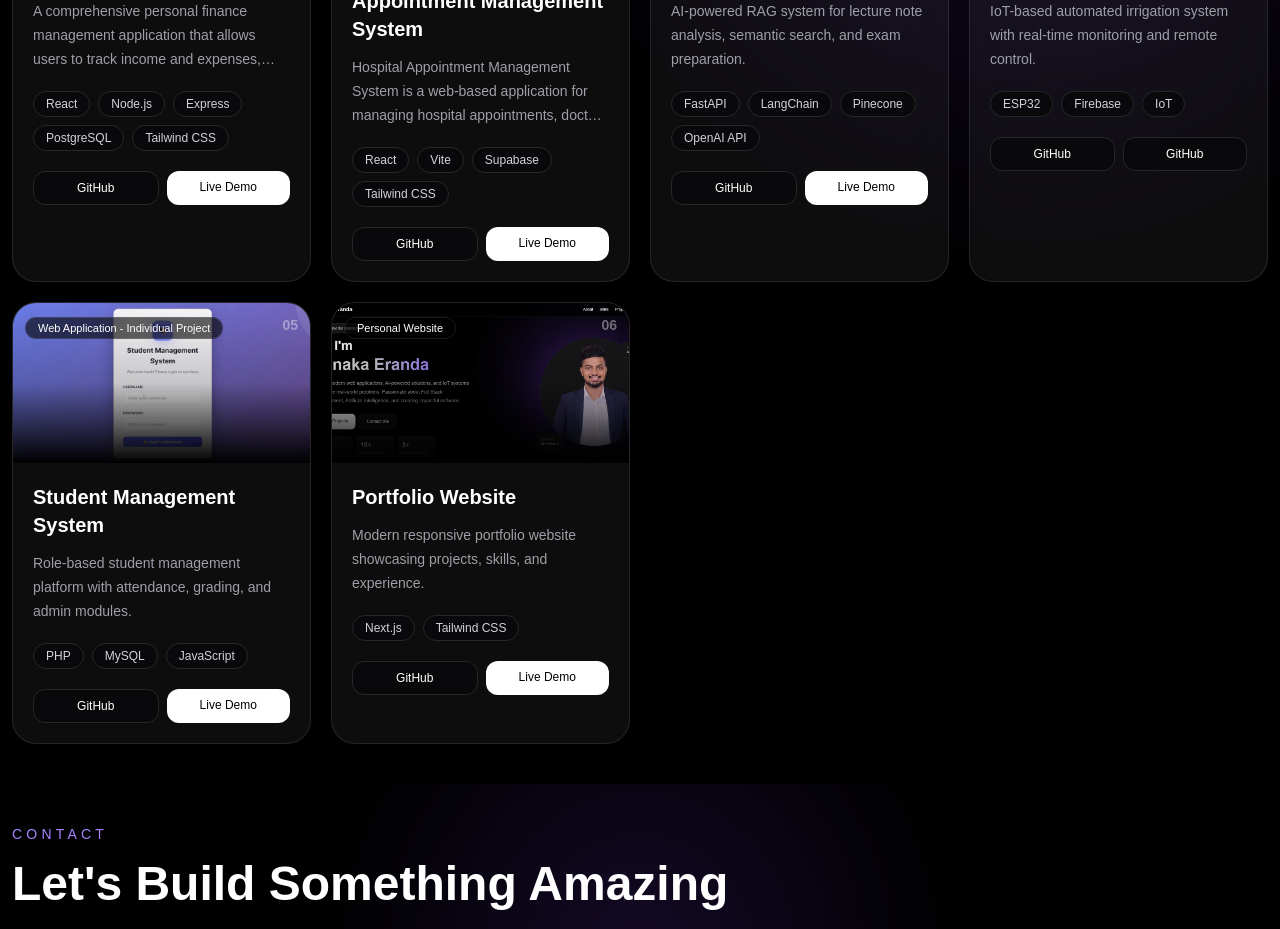
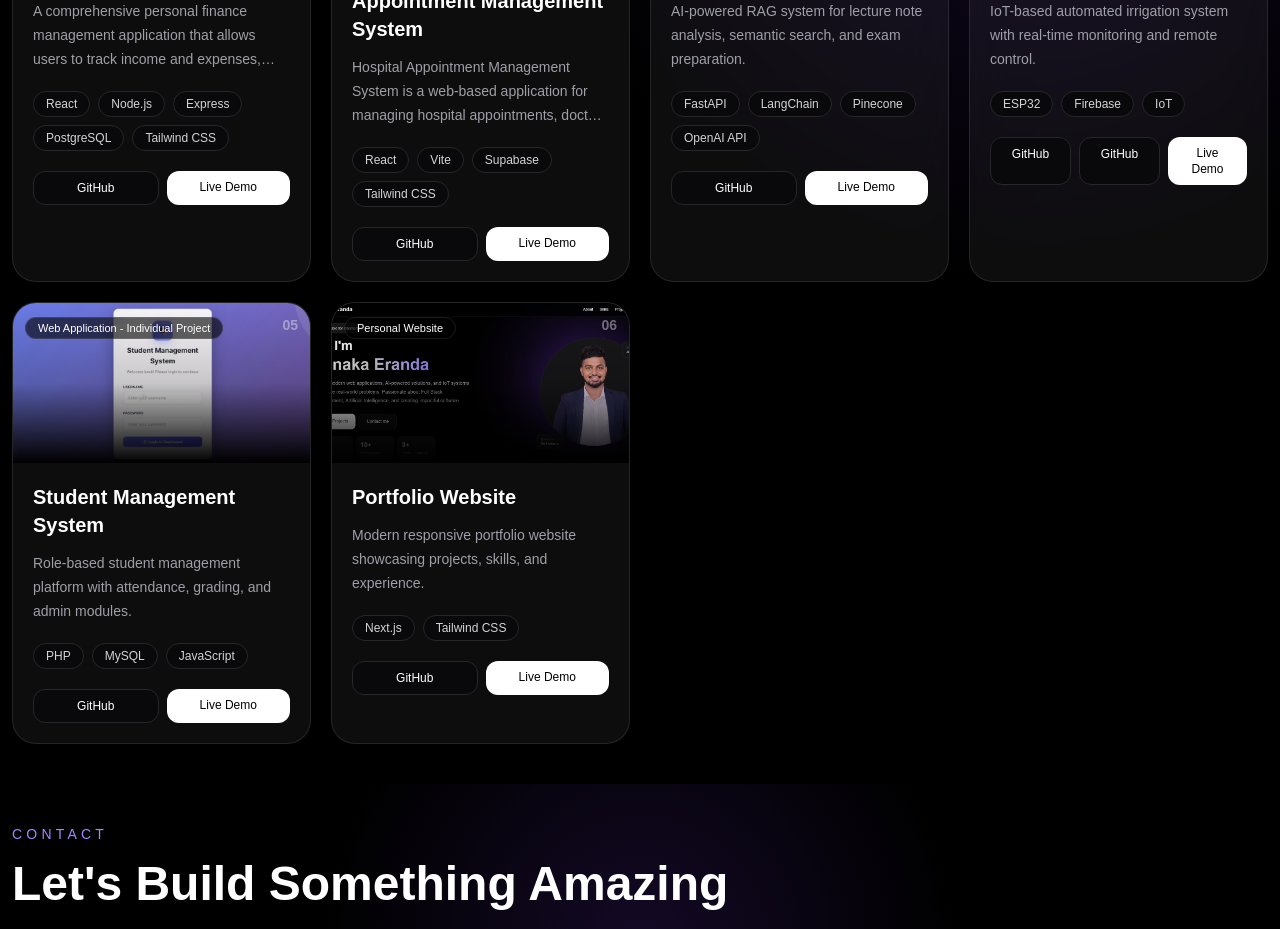
Before and after one commit to kkdjanakaeranda/my-portfolio, a Next.js app: page / in a window 1280 px wide. Shown: the part 2740-3669 px from the top of the page. Built offline with nearby package versions, Linux system fonts and the light colour scheme.

Commit message:
irragation video add

```diff
--- a/src/components/Projects.tsx
+++ b/src/components/Projects.tsx
@@ -45,6 +45,7 @@ const projects = [
       "IoT-based automated irrigation system with real-time monitoring and remote control.",
     repo: "https://github.com/kkdjanakaeranda/smart-irrigation-system",
     repo2: "https://github.com/KMDS21/Smart-Irrigation-System",
+    live: "https://www.linkedin.com/posts/kkdjanakaeranda_smartirrigation-sustainablefarming-climateresilience-ugcPost-7352631703900770304-1KRn/?utm_source=share&utm_medium=member_desktop&rcm=ACoAADG-_HUBIg1AgcfTQriBz2qjr1QNGvoA2Hg",
   },
   {
     title: "Student Management System",
```
